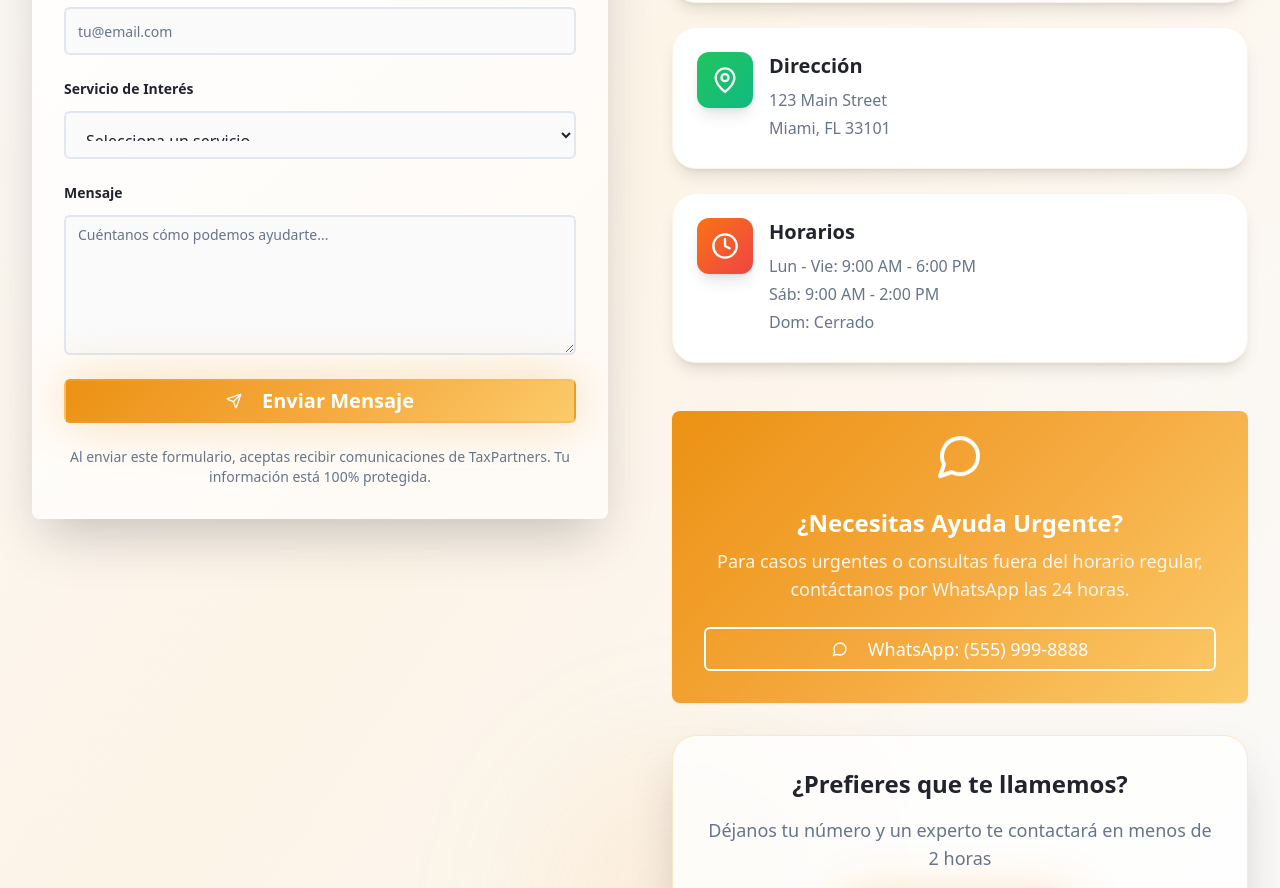
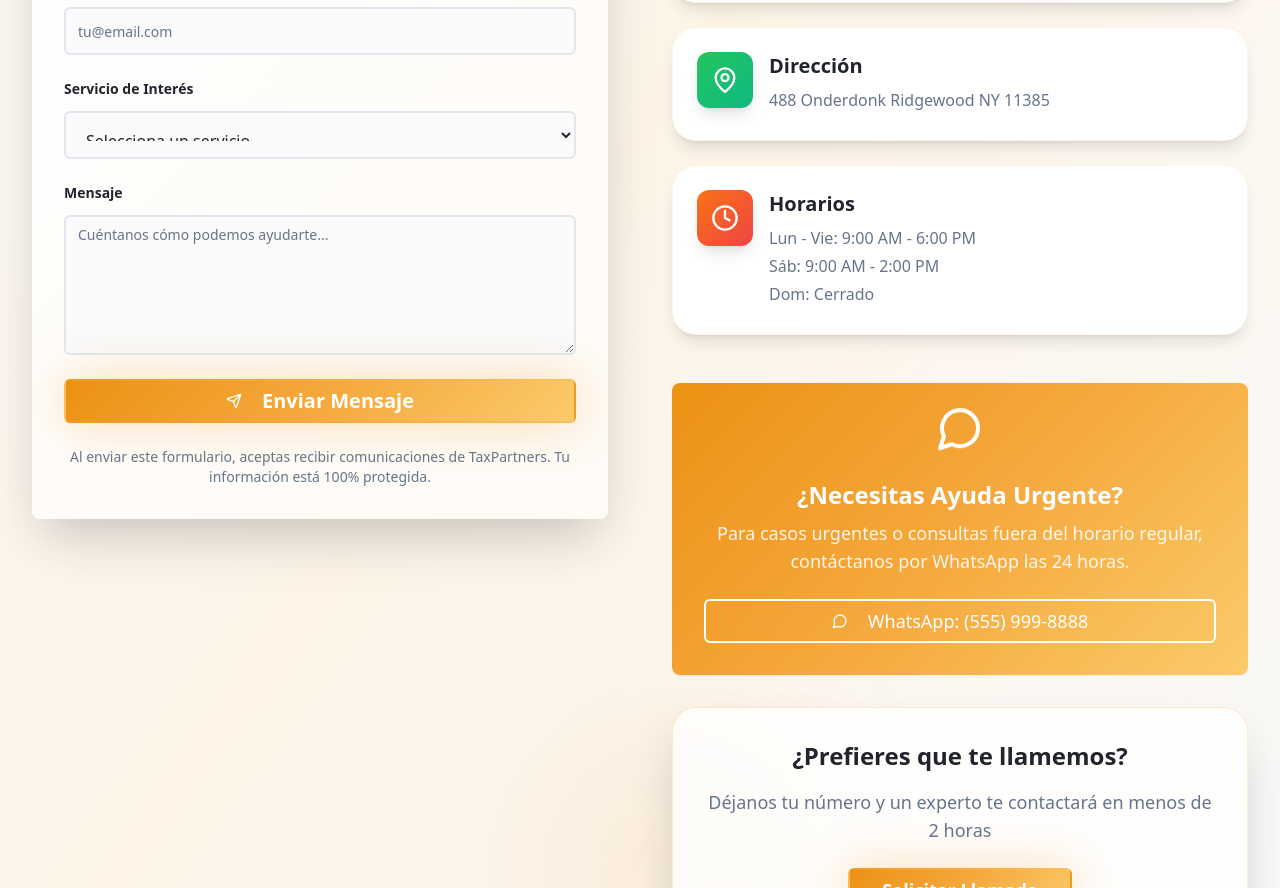
Before and after one commit to taxpartnersnow/mitaxpro, a React (Vite) app: page / in a window 1280 px wide. Shown: the part 4255-5143 px from the top of the page. Built offline with nearby package versions, Linux system fonts and the light colour scheme.

Commit message:
Update location in Contact section
Updated the location in the Contact section to "488 Onderdonk Ridgewood NY 11385".

```diff
--- a/src/components/Contact.tsx
+++ b/src/components/Contact.tsx
@@ -20,7 +20,7 @@ const contactInfo = [
   {
     icon: MapPin,
     title: "Dirección",
-    details: ["123 Main Street", "Miami, FL 33101"],
+    details: ["488 Onderdonk Ridgewood NY 11385"],
     gradient: "from-green-500 to-emerald-500"
   },
   {
```
